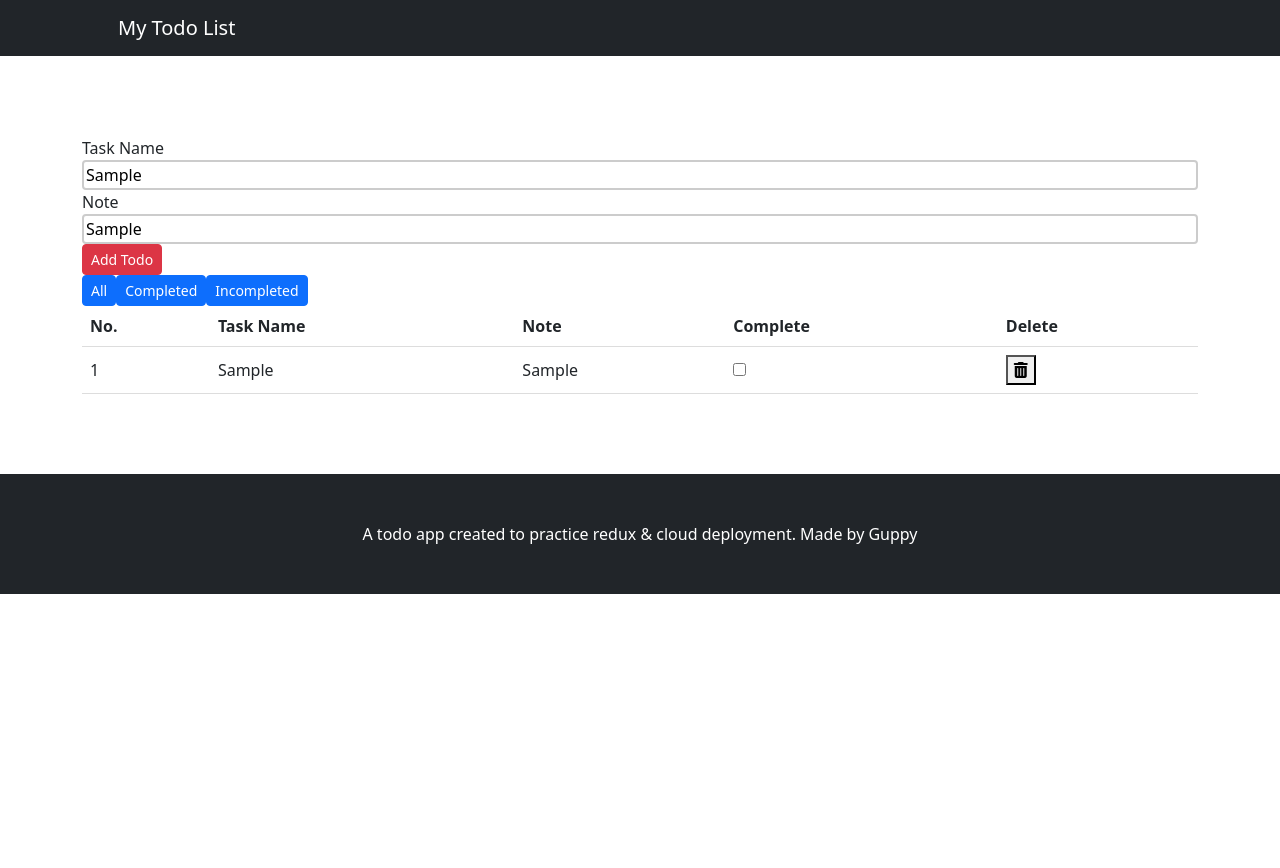
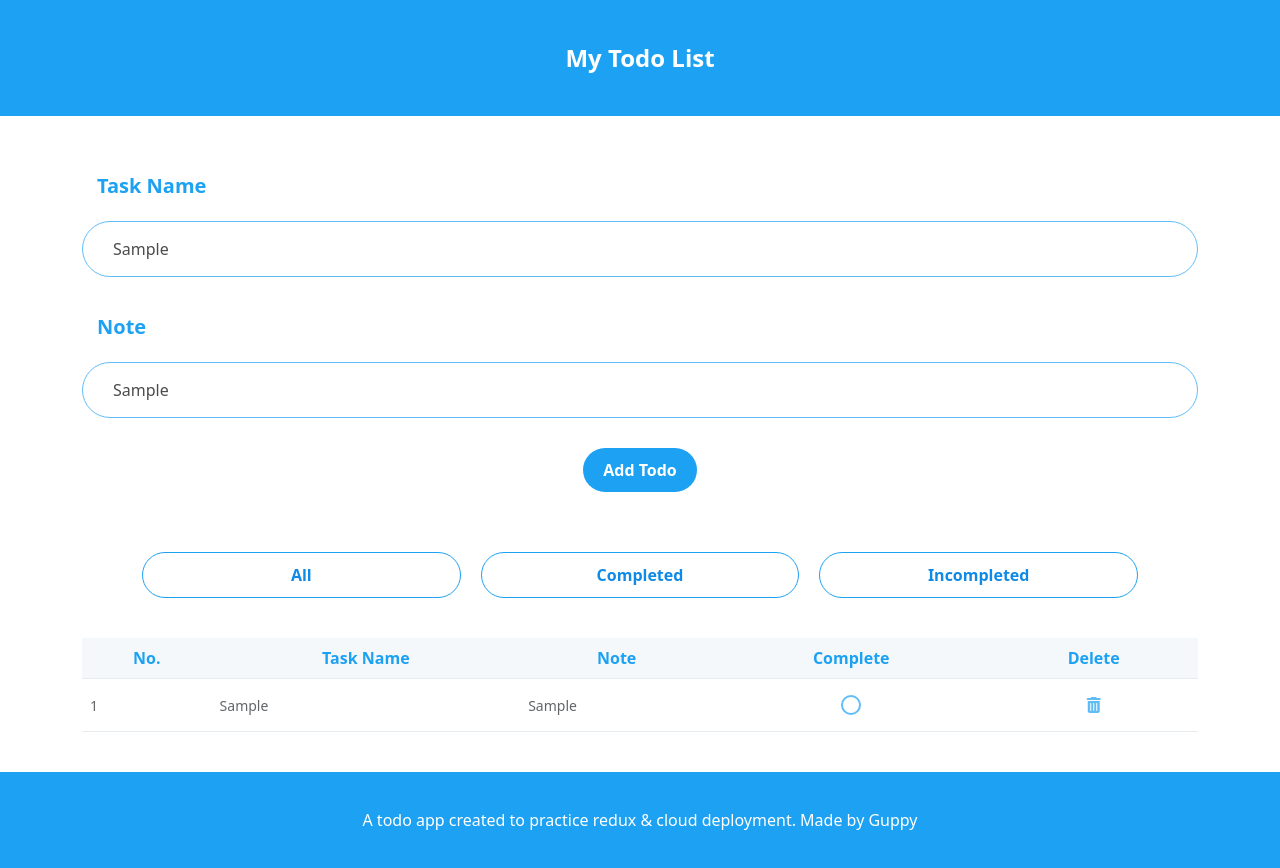
Before and after one commit to hannahguppy/todo-app, a React app: page / in a window 1280 px wide. Both pictures are taken after typing "Sample", "Sample" into the empty fields and a click on the button "Add Todo". Before the commit the page ends 800 px from the top, so only its background shows below. Built offline with nearby package versions, Linux system fonts and the light colour scheme.

Commit message:
add twitter blue style

```diff
--- a/public/styles.css
+++ b/public/styles.css
@@ -1,23 +1,97 @@
-input[type=text] {
-  width: 100%;
-  box-sizing: border-box;
-  border: 2px solid #ccc;
-  border-radius: 4px;
-  font-size: 16px;
-  background-color: white;
-  background-position: 2px 2px;
+form {
+  margin: 30px auto;
+  display: flex;
+  flex-direction: column;
+  align-items: center;
+  justify-content: center;
 }
 
-/* pgae body */
-.main {
-  margin-top: 5rem;
-  margin-bottom: 5rem;
+form div {
+  margin: 10px 0;
+  width: 100%;
+  display: flex;
+  flex-direction: column;
+  align-items: flex-start;
 }
 
-.mgin {
-  margin-top: 3rem;
-  margin-bottom: 1rem;
+form div label {
+  padding: 15px;
+  margin-bottom: 5px;
+  font-size: 20px;
+  font-weight: bold;
+  color: #1da1f2;
 }
+
+form div input[type='text'] {
+  width: 100%;
+  padding: 15px 30px;
+  border-radius: 30px;
+  border: 1.5px solid #1da1f2;
+  font-size: 16px;
+  opacity: 0.7;
+}
+
+@media (max-width: 768px) {
+  form div input[type='text'] {
+    flex-direction: column;
+  }
+}
+
+
+
+button {
+  padding: 10px 20px;
+  border-radius: 30px;
+  font-size: 16px;
+  font-weight: bold;
+  color: #fff;
+  background-color: #1da1f2;
+  border: none;
+  cursor: pointer;
+  transition: background-color 0.2s ease-in-out;
+}
+
+button:hover {
+  color: #fff;
+  background-color: #0F8AE6;
+}
+
+button:active {
+  background-color: #157bc9;
+}
+
+.filter-btn {
+  border: 1.5px solid #1da1f2;
+  border-radius: 30px;
+  color: #0F8AE6;
+  background-color: #fff;
+}
+
+.filter-btn:hover {
+  color: #0F8AE6;
+  background-color: #0f89e622;
+}
+
+.filter-button-bar {
+  margin: 30px;
+  padding: 10px 20px;
+  display: flex;
+  justify-content: center;
+  align-items: center;
+}
+
+.filter-button-bar button {
+  flex: 1;
+  margin: 0 10px;
+}
+
+.add-todo-btn {
+  margin: 20px;
+  display: flex;
+  justify-content: center;
+  align-items: center;
+}
+
 
 
 table {
@@ -27,13 +101,107 @@ table {
 
 th, td {
   padding: 8px;
-  text-align: left;
-  border-bottom: 1px solid #DDD;
+  border-bottom: 1px solid #e6ecf0;
 }
 
-tr:hover {background-color: #D6EEEE;}
+th {
+  text-align: center;
+  font-size: 16px;
+  font-weight: bold;
+  color: #1da1f2;
+  background-color: #f5f8fa;
+}
+
+td {
+  text-align: left;
+  font-size: 14px;
+  opacity: 0.7;
+}
+
+tr:hover {
+  background-color: #1da0f218;
+  color: inherit;
+}
 
 .completed {
   font-style: italic;
   color: #a09f9f;
+  background-color: #e0e0e0;
 }
+
+.table-checkbox {
+  display: flex;
+  justify-content: center;
+  align-items: center;
+}
+
+/* unchecked checkbox style */
+.checkComplete {
+  appearance: none;
+  -webkit-appearance: none;
+  width: 20px;
+  height: 20px;
+  border-radius: 50%;
+  border: 2px solid #1da1f2;
+  outline: none;
+  transition: border-color 0.2s ease-in-out;
+}
+
+/* checked checkbox style */
+.checkComplete:checked {
+  background-color: #1da1f2;
+}
+
+.table-button {
+  display: flex;
+  justify-content: center;
+  align-items: center;
+}
+
+.table-btn {
+  color: #1da1f2;
+  background-color: transparent;
+  border: none;
+  display: flex;
+  justify-content: center; /* center horizontally */
+  align-items: center; /* center vertically */
+}
+
+
+nav {
+  margin-bottom: 20px;
+  padding: 40px 0;
+  background-color: #1da1f2;
+  display: flex;
+  justify-content: center;
+  align-items: center;
+}
+
+.nav-title {
+  color: #fff;
+  font-size: 24px;
+  font-weight: bold;
+  text-align: center;
+  text-decoration: none;
+}
+
+@media (max-width: 768px) {
+  .nav-title {
+    font-size: 20px;
+  }
+}
+
+
+footer {
+  margin-top: 40px;
+  padding: 50px 0;
+  background-color: #1da1f2;
+}
+
+.fter {
+  padding: 20px;
+  color: #fff;
+  font-size: 16px;
+  line-height: 1.5;
+  text-align: center;
+}
--- a/src/components/Footer.js
+++ b/src/components/Footer.js
@@ -1,9 +1,9 @@
 export const Footer = () => {
-  return(
-    <footer className="py-5 bg-dark">
-    <div className="container">
-      <p className="m-0 text-center text-white">A todo app created to practice redux & cloud deployment. Made by Guppy</p>
-    </div>
-  </footer>
-  )
-}
+  return (
+    <footer className="py-3">
+      <div className="container">
+        <p className="m-0 fter">A todo app created to practice redux & cloud deployment. Made by Guppy</p>
+      </div>
+    </footer>
+  );
+};
--- a/src/components/Header.js
+++ b/src/components/Header.js
@@ -1,9 +1,11 @@
+import React from "react";
+
 export const Header = () => {
-  return(
-    <nav className="navbar navbar-expand-lg navbar-dark bg-dark">
-      <div className="container px-lg-5">
-        <a className="navbar-brand" href="/">My Todo List</a>
+  return (
+    <nav className="">
+      <div className="container nav-title">
+        My Todo List
       </div>
     </nav>
-  )
-}
+  );
+};
--- a/src/components/Home.js
+++ b/src/components/Home.js
@@ -2,7 +2,7 @@ import Todo from '../features/todo/Todo'
 
 export const Home = () => {
   return(
-    <section className='container main'>
+    <section className='container'>
       <Todo />
     </section>
   )
--- a/src/components/TodoList.js
+++ b/src/components/TodoList.js
@@ -1,7 +1,6 @@
 import { useSelector } from 'react-redux'
 
 const TodoList = ({clickHandler, deleteHandler}) => {
-
   const todos = useSelector(state => state.filter)
 
   return (
@@ -23,19 +22,23 @@ const TodoList = ({clickHandler, deleteHandler}) => {
               <td>{todo.name}</td>
               <td>{todo.note}</td>
               <td>
+                <div className='table-checkbox'>
                   <input
-                type="checkbox"
-                name="checkComplete"
-                id="checkComplete"
-                value={todo.isCompleted? 'on' : ''}
-                onClick={() => clickHandler(todo)} />
+                    type="checkbox" name="checkComplete" className="checkComplete"
+                    checked={todo.isCompleted}
+                    onClick={() => clickHandler(todo)}
+                  />
+                </div>
               </td>
               <td>
+                <div className='table-button'>
                   <button
+                  className='table-btn'
                   type="reset"
                   onClick={() => deleteHandler(todo)}>
                     <i className="fas fa-trash-alt"></i>
                   </button>
+                </div>
               </td>
             </tr>
           ))}
--- a/src/features/filter/Filter.js
+++ b/src/features/filter/Filter.js
@@ -19,22 +19,22 @@ const Filter = () => {
   }
 
   return (
-    <div>
+    <div className='filter-button-bar'>
       <button
         type="reset"
-        className="btn btn-sm btn-primary"
+        className="filter-btn"
         onClick={() => handleFilterNone(todos)}>
         All
       </button>
       <button
         type="submit"
-        className="btn btn-sm btn-primary"
+        className="filter-btn"
         onClick={() => handleFilterCompleted(todos)}>
         Completed
       </button>
       <button
         type="submit"
-        className="btn btn-sm btn-primary"
+        className="filter-btn"
         onClick={() => handleFilterIncompleted(todos)}>
         Incompleted
       </button>
--- a/src/features/todo/Todo.js
+++ b/src/features/todo/Todo.js
@@ -34,26 +34,31 @@ const Todo = () => {
       <form name='addTodoForm' id='addTodoForm' onSubmit={handleAdd}>
         <div>
           <label>Task Name</label>
-          <input type='text' name='taskName'/>
+          <input type='text' name='taskName' required/>
         </div>
         <div>
           <label>Note</label>
           <input type='text' name='note'/>
         </div>
+        <div className='add-todo-btn'>
           <button
             type="submit"
-          className="btn btn-sm btn-danger">
+            className="">
               Add Todo
           </button>
+        </div>
       </form>
 
+      {(todos.length == 0)? '' :
+        <div>
           <Filter />
-
           <TodoList
             clickHandler={handleClick}
             deleteHandler={handleDelete}
           />
         </div>
+      }
+    </div>
   )
 }
 
```
Lines whose indentation alone changed are shown as unchanged.
